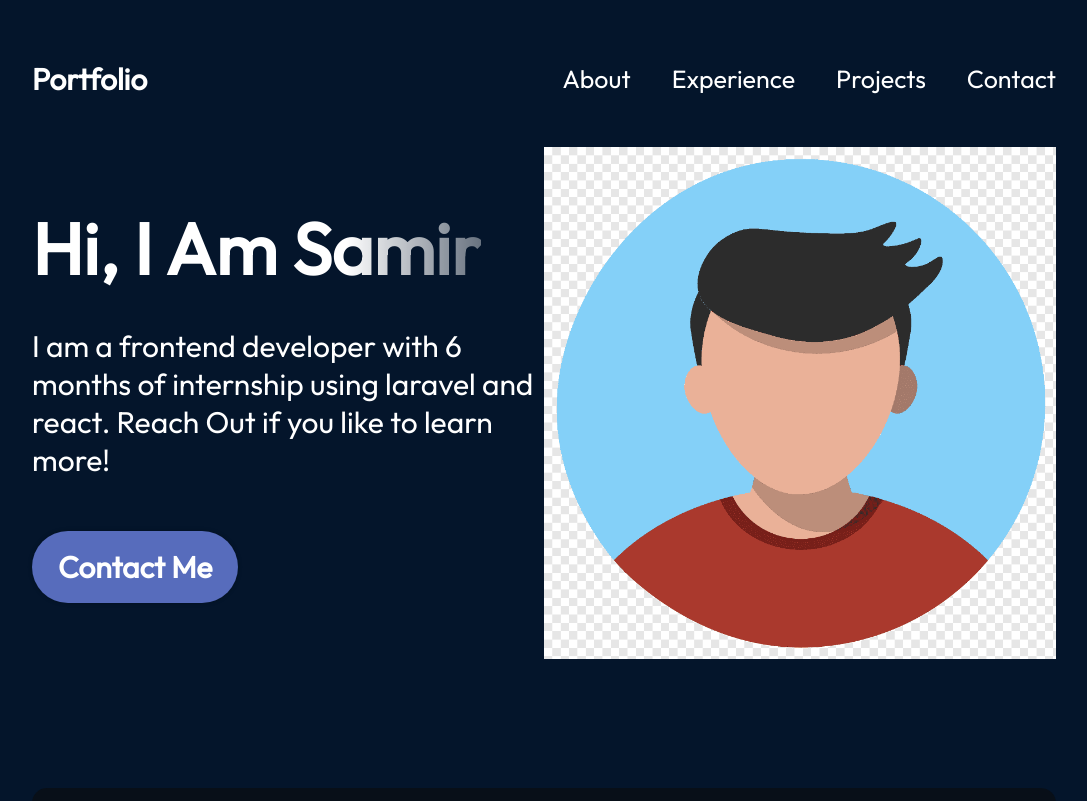
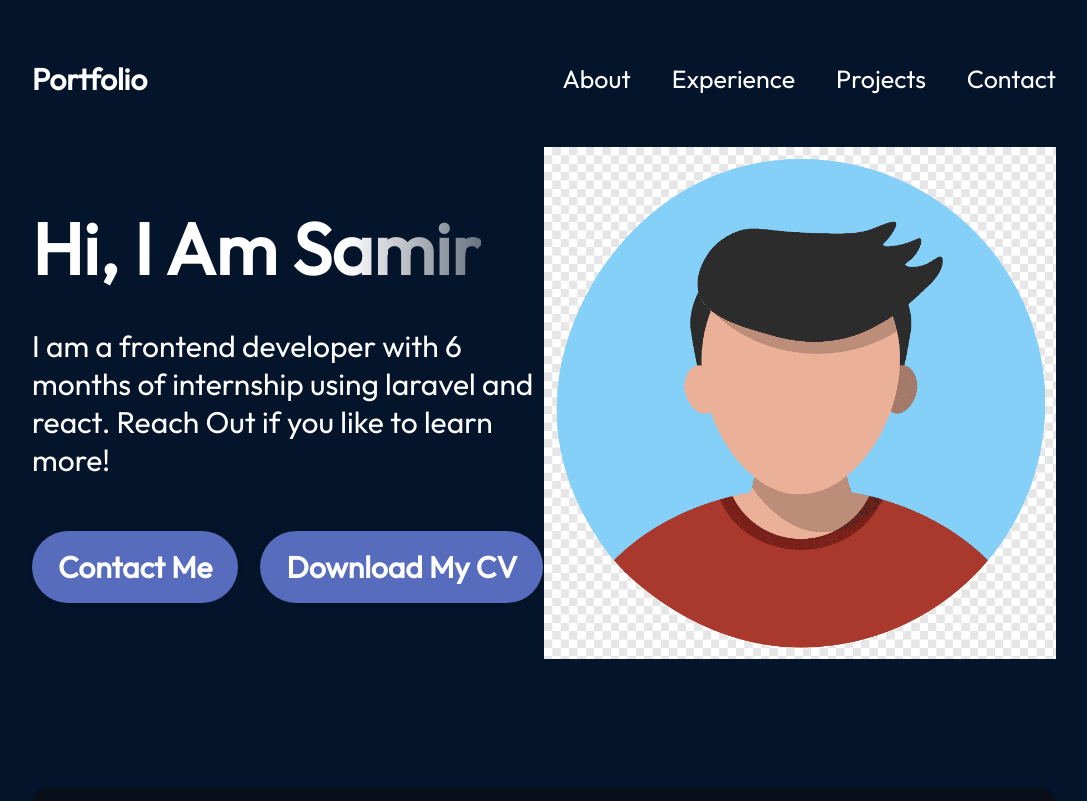
Before and after one commit to Elsamir73/MyPortfolio, a React (Vite) app: page / in a window 1280 px wide. Shown: the top 801 px of the page, without its empty margins (96-1183 px from the left). Built offline with nearby package versions, Linux system fonts and the light colour scheme.

Commit message:
some updates

```diff
--- a/src/components/Hero/Hero.jsx
+++ b/src/components/Hero/Hero.jsx
@@ -12,9 +12,14 @@ const Hero = () => {
           I am a frontend developer with 6 months of internship using laravel
           and react. Reach Out if you like to learn more!
         </p>
-        <a href="mailto:shuzhal777@gmail.com" className={styles.contactBtn}>
-          Contact Me
-        </a>
+        <div className={styles.ctaRow}>
+          <a href="mailto:shuzhal777@gmail.com" className={styles.contactBtn}>
+            Contact Me
+          </a>
+          <a href="/SAMIR_PATHAK_CV.pdf" download className={styles.contactBtn}>
+            Download My CV
+          </a>
+        </div>
       </div>
       <img src={image1} alt="Hero image of me" className={styles.heroImg} />
       <div className={styles.topBlur} />
--- a/src/components/Hero/Hero.module.css
+++ b/src/components/Hero/Hero.module.css
@@ -35,6 +35,12 @@
   font-size: 30px;
   font-family: var(--font-roboto);
   margin-bottom: 52px;
+}
+
+.ctaRow {
+  display: flex;
+  gap: 22px;
+  flex-wrap: wrap;
 }
 
 .contactBtn {
```
Also changed, not shown: 1 other file (tests, documents, lock files or other folders).
